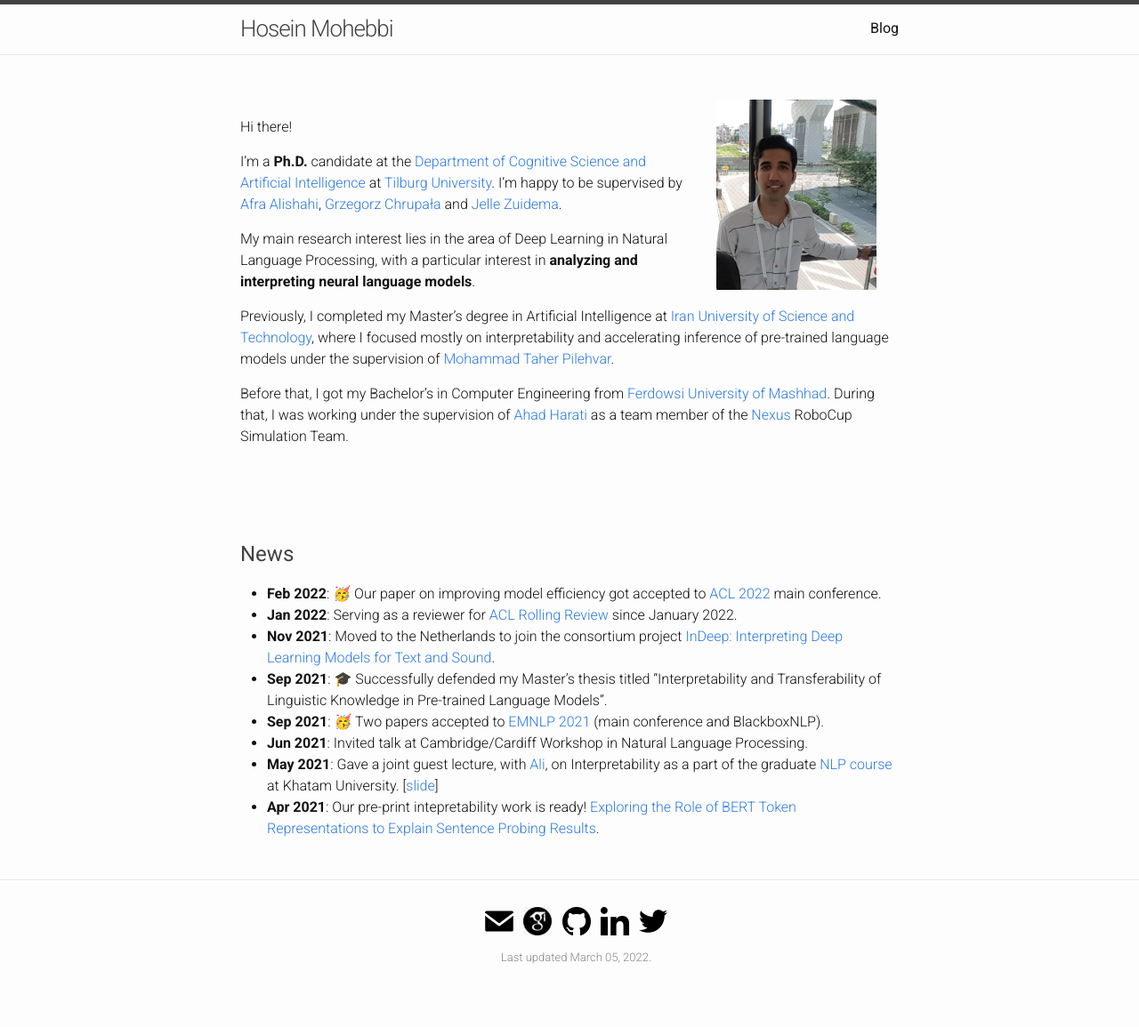
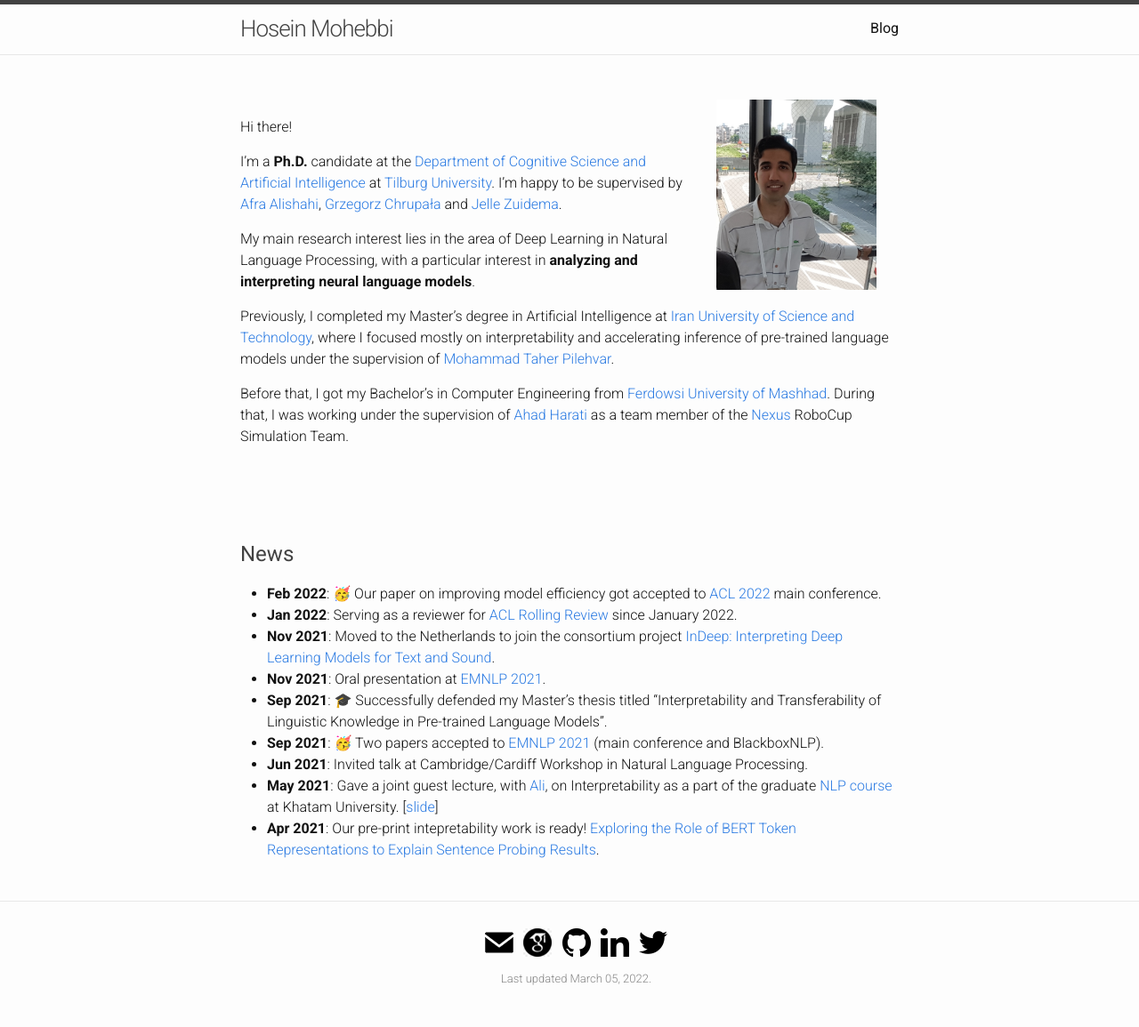
Before and after one commit to hmohebbi/hmohebbi.github.io, a Jekyll site: the page built from index.md, in a window 1280 px wide. Shown: the whole page at 89% size. Built offline with Jekyll 4.4.1, drawn with Linux system fonts in a browser that asks for light colours; before the commit the page ends 1131 px from its top, so only the background shows below that.

Commit message:
Update index.md

```diff
--- a/index.md
+++ b/index.md
@@ -34,6 +34,7 @@ Before that, I got my Bachelor’s in Computer Engineering from [Ferdowsi Univer
 * __Feb 2022__: 🥳 Our paper on improving model efficiency got accepted to [ACL 2022](https://www.2022.aclweb.org/) main conference.
 * __Jan 2022__: Serving as a reviewer for [ACL Rolling Review](https://aclrollingreview.org/) since January 2022.
 * __Nov 2021__: Moved to the Netherlands to join the consortium project [InDeep: Interpreting Deep Learning Models for Text and Sound](https://interpretingdl.github.io/).
+* __Nov 2021__: Oral presentation at [EMNLP 2021](https://2021.emnlp.org/).
 * __Sep 2021__: 🎓 Successfully defended my Master's thesis titled "Interpretability and Transferability of Linguistic Knowledge in Pre-trained Language Models".
 * __Sep 2021__: 🥳 Two papers accepted to [EMNLP 2021](https://2021.emnlp.org/) (main conference and BlackboxNLP).
 * __Jun 2021__: Invited talk at Cambridge/Cardiff Workshop in Natural Language Processing.
```
